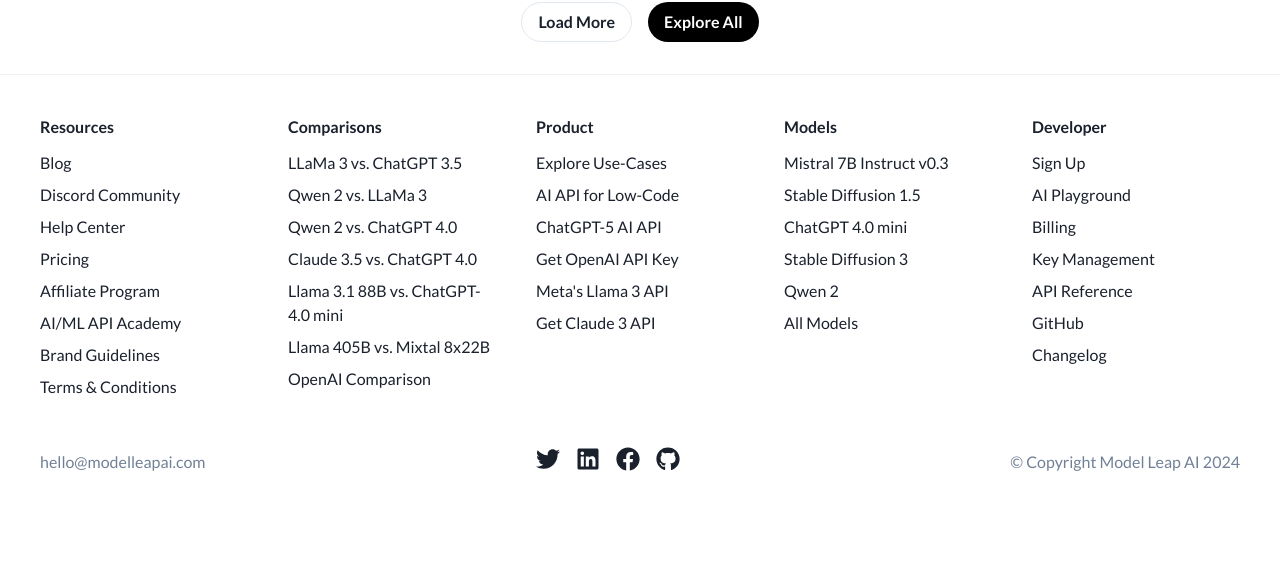
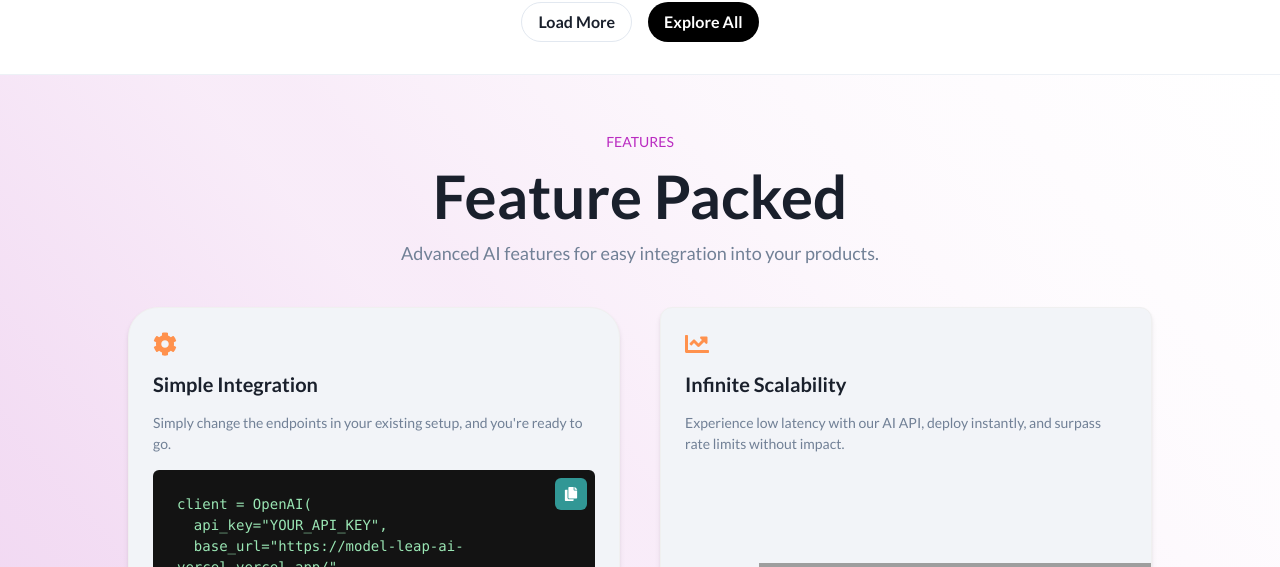
Before and after one commit to Arsalanbashir831/ModelLeap-AI, a React (Vite) app: page / in a window 1280 px wide. Shown: the part 2966-3533 px from the top of the page. Before the commit the page ends 3483 px from the top, so only its background shows below. Built offline with nearby package versions, Linux system fonts and the light colour scheme; grey boxes are pictures that could not be loaded.

Commit message:
featured pack section added - landing

```diff
--- /dev/null
+++ b/src/Components/LandingPage/FeaturedPack.jsx
@@ -0,0 +1,26 @@
+import React from 'react';
+import { Box, SimpleGrid } from '@chakra-ui/react';
+
+import FeaturedHeading from './FeaturedPack/FeaturedHeading';
+import SimpleIntegrationCard from './FeaturedPack/SimpleIntegrationCard';
+import InfiniteScalabilityCard from './FeaturedPack/InfiniteScalabilityCard';
+
+const FeaturedPack = () => {
+  const graphImage = 'https://cdn.prod.website-files.com/65b8f36fa600366bc7cf9a67/66843f56ca9b074f34ccf364_pic--graph.svg';
+
+  return (
+    <Box w="100%" maxW="100%" px={"10%"} mx="auto" py={14} >
+
+      <FeaturedHeading />
+
+      <SimpleGrid columns={{ base: 1, md: 2 }} spacing={10} mt={10}>
+
+        <SimpleIntegrationCard />
+
+        <InfiniteScalabilityCard graphImage={graphImage} />
+      </SimpleGrid>
+    </Box>
+  );
+};
+
+export default FeaturedPack;
--- /dev/null
+++ b/src/Components/LandingPage/FeaturedPack/FeaturedHeading.jsx
@@ -0,0 +1,19 @@
+import React from 'react';
+import { Box, Text, Heading } from '@chakra-ui/react';
+import { primaryColorOrange, primaryColorPurple } from '../../../colorCodes';
+
+const FeaturedHeading = () => (
+  <Box textAlign="center" mb={10}>
+    <Text color={primaryColorPurple} textTransform="uppercase" fontSize="sm">
+      Features
+    </Text>
+    <Heading fontWeight="bold" fontSize={{ base: '3xl', md: '6xl' }} mt={2}>
+      Feature Packed
+    </Heading>
+    <Text fontSize="lg" color="gray.500" mt={2}>
+      Advanced AI features for easy integration into your products.
+    </Text>
+  </Box>
+);
+
+export default FeaturedHeading;
--- /dev/null
+++ b/src/Components/LandingPage/FeaturedPack/InfiniteScalabilityCard.jsx
@@ -0,0 +1,40 @@
+import React from 'react';
+import { Box, Heading, Text, Image } from '@chakra-ui/react';
+import { FaChartLine } from 'react-icons/fa';
+import {primaryColorOrange, primaryColorPurple} from '../../../colorCodes';
+
+const InfiniteScalabilityCard = ({ graphImage }) => (
+    <Box
+    bg="#F2F4F8"
+    borderRadius="xl"
+    p={6}
+    boxShadow="md"
+    h="100%"
+    textAlign="left"
+    border="1px solid #f0f0f0"
+    position="relative"
+    overflow="hidden"
+  >
+    <Box color={primaryColorOrange} fontSize="2xl" mb={4}>
+      <FaChartLine />
+    </Box>
+    <Heading size="md" mb={4}>
+      Infinite Scalability
+    </Heading>
+    <Text fontSize="sm" color="gray.500" mb={4}>
+      Experience low latency with our AI API, deploy instantly, and surpass rate limits without impact.
+    </Text>
+    <Image
+      src={graphImage}
+      alt="Scalability graph"
+      position="absolute"
+      bottom={0}
+      right={0}
+      w="80%"
+      h="auto"
+      objectFit="contain"
+    />
+  </Box>
+);
+
+export default InfiniteScalabilityCard;
--- /dev/null
+++ b/src/Components/LandingPage/FeaturedPack/SimpleIntegrationCard.jsx
@@ -0,0 +1,72 @@
+import React from 'react';
+import { Box, Heading, Text, Code, IconButton, useClipboard, Flex } from '@chakra-ui/react';
+import { FaCog, FaCopy } from 'react-icons/fa';
+import { primaryColorOrange, primaryColorPurple } from '../../../colorCodes';
+
+const SimpleIntegrationCard = () => {
+  const codeString = `client = OpenAI(\n  api_key="YOUR_API_KEY",\n  base_url="https://model-leap-ai-vercel.vercel.app/",\n)\n\nresponse = client.chat.completions.create(\n  model="mistral/Mistral-7B-Instruct",\n  messages=[\n    {role: "system", content: "AI assistant"},\n    {role: "user", content: "Why is the sky blue?"}\n  ],\n)\nprint(f"Assistant: {message}")`;
+
+  const { hasCopied, onCopy } = useClipboard(codeString);
+
+  return (
+    <Box
+      bg="#F2F4F8"
+      backdropBlur={"10px"}
+      borderRadius="30px"
+      p={6}
+      boxShadow="md"
+      h="100%"
+      textAlign="left"
+      position="relative"
+      border="1px solid #f0f0f0"
+    >
+      <Box color={primaryColorOrange} fontSize="2xl" mb={4}>
+        <FaCog />
+      </Box>
+      <Heading size="md" mb={4}>
+        Simple Integration
+      </Heading>
+      <Text fontSize="sm" color="gray.500" mb={4}>
+        Simply change the endpoints in your existing setup, and you're ready to go.
+      </Text>
+      <Box
+        bg="blackAlpha.900"
+        color="green.200"
+        fontFamily="monospace"
+        p={4}
+        borderRadius="md"
+        overflowX="auto"
+        position="relative"
+      >
+        <Code
+          whiteSpace="pre-wrap"
+          display="block"
+          p={2}
+          bg="transparent"
+          color="green.200"
+          fontSize="sm"
+        >
+          {codeString}
+        </Code>
+
+        <IconButton
+          aria-label="Copy Code"
+          icon={<FaCopy />}
+          size="sm"
+          position="absolute"
+          top={2}
+          right={2}
+          colorScheme="teal"
+          onClick={onCopy}
+        />
+        {hasCopied && (
+          <Text fontSize="xs" color="green.400" position="absolute" top={12} right={4}>
+            Copied!
+          </Text>
+        )}
+      </Box>
+    </Box>
+  );
+};
+
+export default SimpleIntegrationCard;
--- a/src/Pages/Landing/Landing.jsx
+++ b/src/Pages/Landing/Landing.jsx
@@ -1,13 +1,148 @@
+// import React from "react";
+// import {
+//   Box,
+//   Flex,
+//   VStack,
+//   Text,
+//   Button,
+//   Stack,
+//   Image,
+// } from "@chakra-ui/react";
+// import Navbar from "../../Components/LandingPage/Navbar";
+// import Hero from "../../Components/LandingPage/Hero";
+// import InfoSection from "../../Components/LandingPage/InfoSection";
+// import SlideShow from "../../Components/LandingPage/SlideShow";
+// import Features from "../../Components/LandingPage/Features";
+// import Footer from "../../Components/LandingPage/Footer";
+// import ModelsSection from "../../Components/LandingPage/ModelsSelection";
+
+// const LandingPage = () => {
+//   return (
+//     <>
+//       <Navbar />
+//       <Box
+//         as="section"
+//         w={"full"}
+//         pt={"65px"}
+//         textAlign="center"
+//         h="100%"
+//         bgGradient="linear-gradient(
+//     300deg,
+//     hsl(298deg 62% 85%) 0%,
+//     hsl(298deg 62% 87%) 3%,
+//     hsl(298deg 62% 90%) 9%,
+//     hsl(299deg 62% 92%) 20%,
+//     hsl(299deg 62% 95%) 41%,
+//     hsl(299deg 62% 97%) 77%,
+//     hsl(0deg 0% 100%) 100%
+//   )"
+//       >
+//         <Flex
+//           w={"full"}
+//           direction="column"
+//           justifyContent="center"
+//           alignItems="center"
+//           height="100%"
+//         >
+//           <Hero />
+//           <InfoSection />
+//         </Flex>
+//         <Flex
+//           w={"full"}
+//           direction="column"
+//           justifyContent="center"
+//           alignItems="center"
+//           height="100%"
+//         >
+//           <SlideShow />
+//         </Flex>
+//       </Box>
+//       <Box
+//         as="section"
+//         w={"full"}
+//         pt={"10px"}
+//         textAlign="center"
+//         h="100%"
+//         bgGradient="linear-gradient(
+//     50deg,
+//     hsl(298deg 50% 89%) 0%,
+//     hsl(298deg 50% 90%) 12%,
+//     hsl(298deg 50% 91%) 21%,
+//     hsl(298deg 50% 92%) 27%,
+//     hsl(298deg 50% 93%) 33%,
+//     hsl(298deg 50% 94%) 39%,
+//     hsl(299deg 50% 95%) 45%,
+//     hsl(299deg 50% 95%) 50%,
+//     hsl(299deg 50% 96%) 56%,
+//     hsl(299deg 50% 97%) 63%,
+//     hsl(299deg 50% 98%) 70%,
+//     hsl(299deg 51% 99%) 81%,
+//     hsl(0deg 0% 100%) 100%
+//   )"
+//       >
+//         <Features />
+//       </Box>
+
+//       <Box
+//         as="section"
+//         w={"full"}
+//         textAlign="center"
+//         h="100%"
+
+//       >
+//         <Flex
+//           w={"full"}
+//           direction="column"
+//           justifyContent="center"
+//           alignItems="center"
+//           height="100%"
+//         >
+//           <ModelsSection/>
+//         </Flex>
+//       </Box>
+
+//       <Box
+//         as="section"
+//         w={"full"}
+//         textAlign="center"
+//         h="100%"
+//         bgGradient="linear-gradient(
+//     50deg,
+//     hsl(298deg 50% 89%) 0%,
+//     hsl(298deg 50% 90%) 12%,
+//     hsl(298deg 50% 91%) 21%,
+//     hsl(298deg 50% 92%) 27%,
+//     hsl(298deg 50% 93%) 33%,
+//     hsl(298deg 50% 94%) 39%,
+//     hsl(299deg 50% 95%) 45%,
+//     hsl(299deg 50% 95%) 50%,
+//     hsl(299deg 50% 96%) 56%,
+//     hsl(299deg 50% 97%) 63%,
+//     hsl(299deg 50% 98%) 70%,
+//     hsl(299deg 51% 99%) 81%,
+//     hsl(0deg 0% 100%) 100%
+//   )"
+//       >
+//         <Flex
+//           w={"full"}
+//           // pt={"1px"}
+//           direction="column"
+//           justifyContent="center"
+//           alignItems="center"
+//           height="100%"
+//         >
+//           <Footer />
+//         </Flex>
+//       </Box>
+
+//     </>
+//   );
+// };
+
+// export default LandingPage;
+
 import React from "react";
-import {
-  Box,
-  Flex,
-  VStack,
-  Text,
-  Button,
-  Stack,
-  Image,
-} from "@chakra-ui/react";
+import { Box, Flex } from "@chakra-ui/react";
 import Navbar from "../../Components/LandingPage/Navbar";
 import Hero from "../../Components/LandingPage/Hero";
 import InfoSection from "../../Components/LandingPage/InfoSection";
@@ -15,6 +150,7 @@
 import Features from "../../Components/LandingPage/Features";
 import Footer from "../../Components/LandingPage/Footer";
 import ModelsSection from "../../Components/LandingPage/ModelsSelection";
+import FeaturedPack from "../../Components/LandingPage/FeaturedPack";
 
 const LandingPage = () => {
   return (
@@ -57,6 +193,7 @@
           <SlideShow />
         </Flex>
       </Box>
+
       <Box
         as="section"
         w={"full"}
@@ -83,13 +220,7 @@
         <Features />
       </Box>
 
-      <Box
-        as="section"
-        w={"full"}
-        textAlign="center"
-        h="100%"
-
-      >
+      <Box as="section" w={"full"} textAlign="center" h="100%">
         <Flex
           w={"full"}
           direction="column"
@@ -97,7 +228,7 @@
           alignItems="center"
           height="100%"
         >
-          <ModelsSection/>
+          <ModelsSection />
         </Flex>
       </Box>
 
@@ -125,7 +256,39 @@
       >
         <Flex
           w={"full"}
-          // pt={"1px"}
+          direction="column"
+          justifyContent="center"
+          alignItems="center"
+          height="100%"
+        >
+          <FeaturedPack />
+        </Flex>
+      </Box>
+
+      <Box
+        as="section"
+        w={"full"}
+        textAlign="center"
+        h="100%"
+        bgGradient="linear-gradient(
+          50deg,
+          hsl(298deg 50% 89%) 0%,
+          hsl(298deg 50% 90%) 12%,
+          hsl(298deg 50% 91%) 21%,
+          hsl(298deg 50% 92%) 27%,
+          hsl(298deg 50% 93%) 33%,
+          hsl(298deg 50% 94%) 39%,
+          hsl(299deg 50% 95%) 45%,
+          hsl(299deg 50% 95%) 50%,
+          hsl(299deg 50% 96%) 56%,
+          hsl(299deg 50% 97%) 63%,
+          hsl(299deg 50% 98%) 70%,
+          hsl(299deg 51% 99%) 81%,
+          hsl(0deg 0% 100%) 100%
+        )"
+      >
+        <Flex
+          w={"full"}
           direction="column"
           justifyContent="center"
           alignItems="center"
@@ -134,9 +297,6 @@
           <Footer />
         </Flex>
       </Box>
-
-
-
     </>
   );
 };
```
Lines whose indentation alone changed are shown as unchanged.
